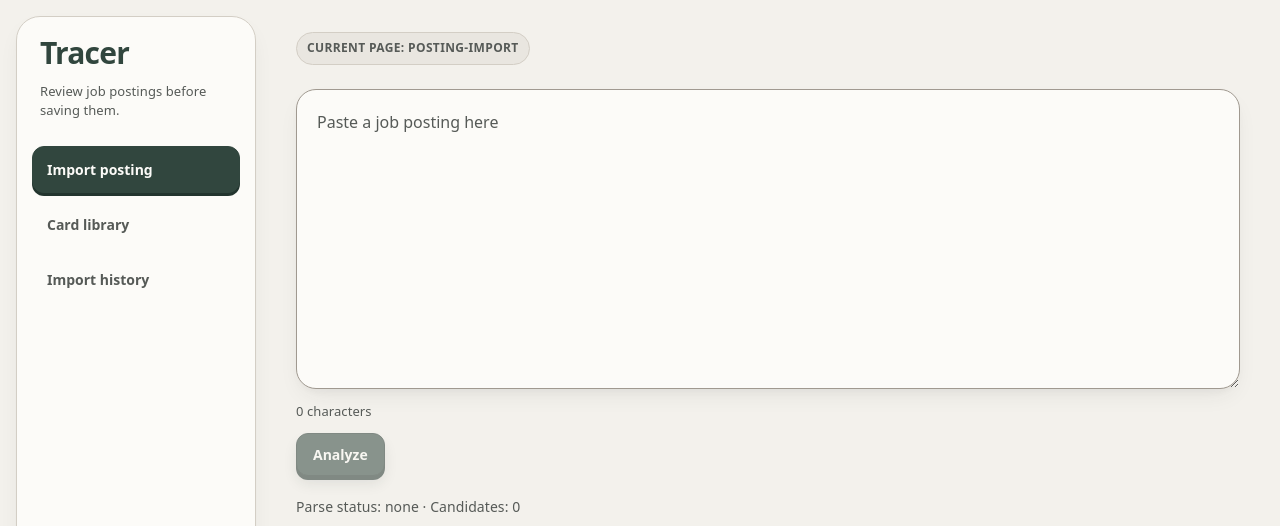
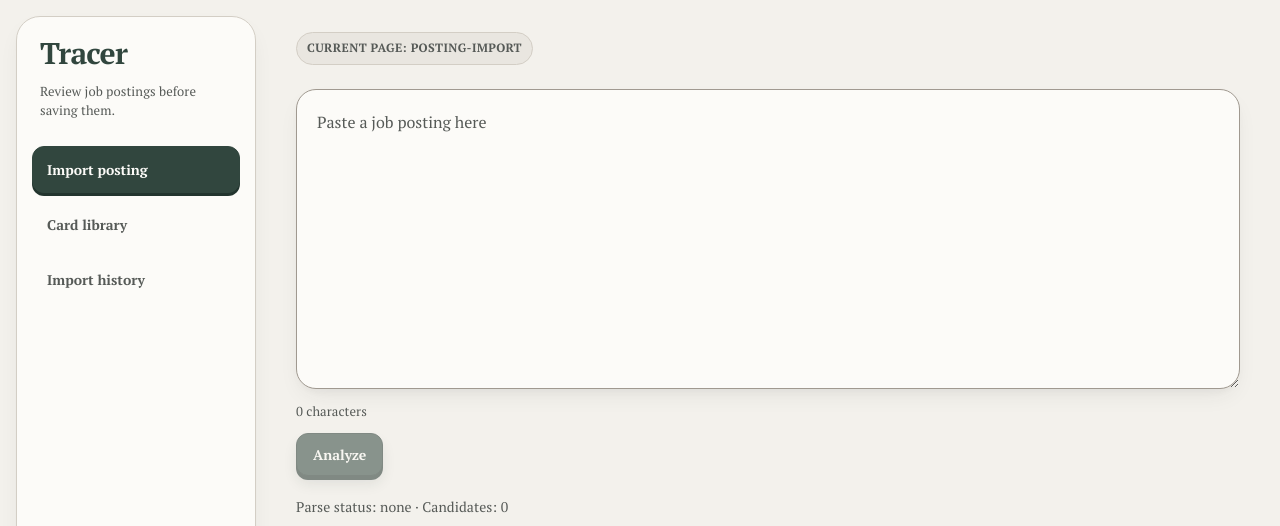
Before and after one commit to dylanxc-cnde/Tracer, a React (Vite) app in the folder frontend/: page / in a window 1280 px wide. Shown: the top 526 px of the page. Built offline with nearby package versions, Linux system fonts and the light colour scheme.

Commit message:
feat: interface are using pt serif now

```diff
--- a/frontend/src/index.css
+++ b/frontend/src/index.css
@@ -29,11 +29,9 @@
     rgba(52, 53, 53, 0.1) 0 10px 24px -8px,
     rgba(52, 53, 53, 0.06) 0 4px 10px -4px;
 
-  --sans: system-ui, 'Segoe UI', Roboto, sans-serif;
-  --heading: system-ui, 'Segoe UI', Roboto, sans-serif;
-  --mono: ui-monospace, Consolas, monospace;
+  --font-family: 'PT Serif', serif;
 
-  font: 16px/1.5 var(--sans);
+  font: 16px/1.5 var(--font-family);
   letter-spacing: 0.08px;
   color-scheme: light;
   color: var(--color-text-primary);
@@ -48,6 +46,20 @@
 *::before,
 *::after {
   box-sizing: border-box;
+}
+
+/* Keep controls and code text on the same font as the rest of the page. */
+button,
+input,
+select,
+textarea,
+optgroup,
+option,
+pre,
+code,
+kbd,
+samp {
+  font-family: inherit;
 }
 
 html {
@@ -71,7 +83,7 @@ h1,
 h2,
 h3,
 h4 {
-  font-family: var(--heading);
+  font-family: var(--font-family);
   color: var(--color-text-primary);
 }
 
@@ -102,5 +114,5 @@ code {
   border-radius: 4px;
   color: var(--color-text-primary);
   background-color: var(--color-surface-muted);
-  font: 15px/1.35 var(--mono);
+  font: 15px/1.35 var(--font-family);
 }
--- a/frontend/src/main.tsx
+++ b/frontend/src/main.tsx
@@ -1,5 +1,9 @@
 import { StrictMode } from 'react'
 import { createRoot } from 'react-dom/client'
+import '@fontsource/pt-serif/400.css'
+import '@fontsource/pt-serif/400-italic.css'
+import '@fontsource/pt-serif/700.css'
+import '@fontsource/pt-serif/700-italic.css'
 import './index.css'
 import App from './App.tsx'
 import { PostingImportSessionProvider } from './postings/context/PostingImportSessionProvider.tsx'
```
Also changed, not shown: 1 other file (tests, documents, lock files or other folders).
